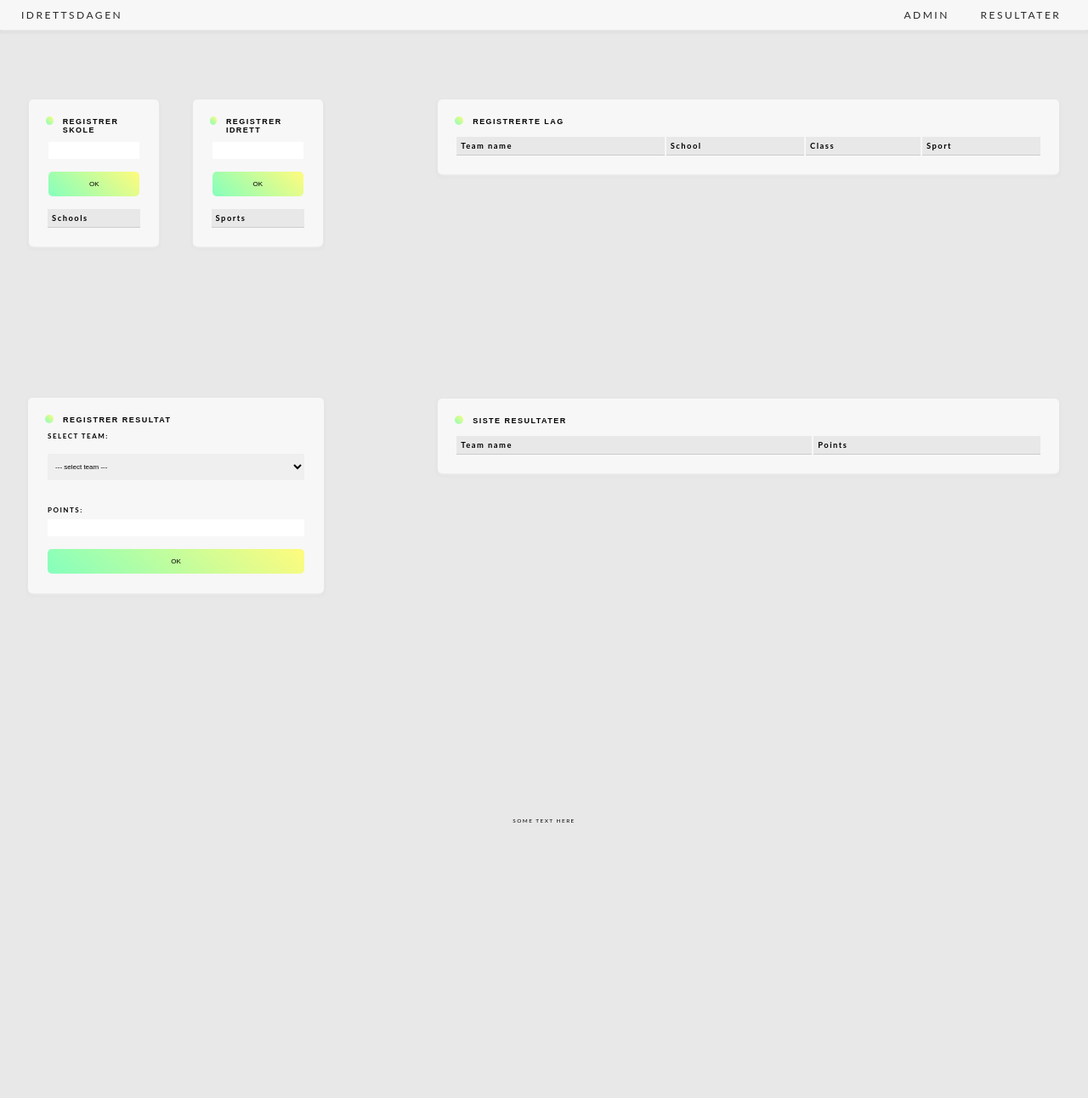
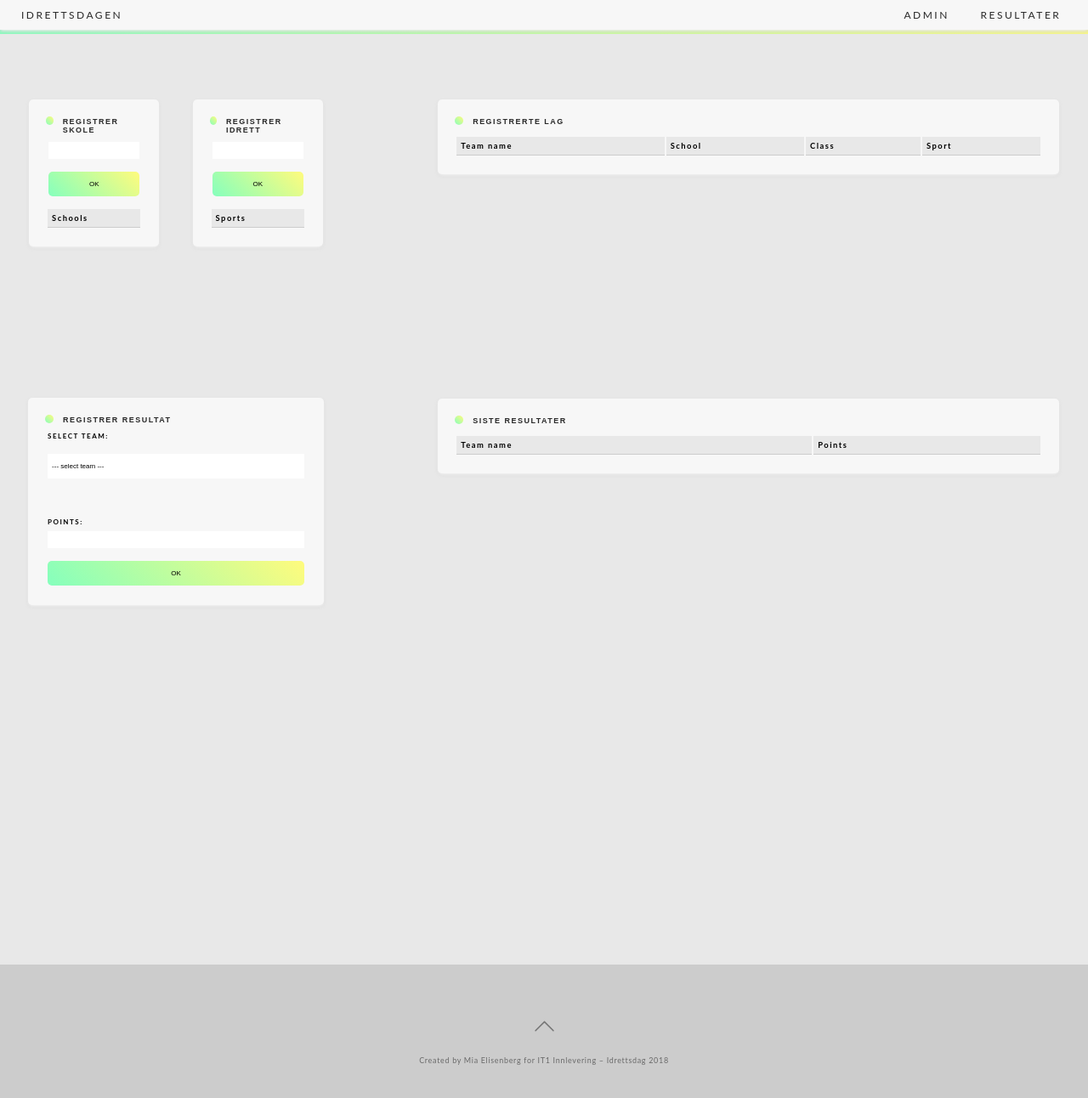
Before and after one commit to emlie/idrettsdag, a plain HTML site: page html/admin.html in a window 1280 px wide. Shown: the whole page at 85% size. Before the commit the page ends 1065 px from the top, so only its background shows below. Drawn offline with Linux system fonts and the light colour scheme; no server answers.

Commit message:
add fontawesome – needs fix

```diff
--- a/css/style.css
+++ b/css/style.css
@@ -144,7 +144,7 @@ nav li a:hover {
 
 header {
   width: 100vw;
-  height: 40rem;
+  height: 4rem;
   display: flex;
   flex-flow: column;
   align-items: center;
@@ -157,7 +157,8 @@ header {
   filter: contrast(1.2);
   background-size: cover;
   */
-  display: none;
+  position: absolute;
+  top: 0;
 }
 
 main {
@@ -173,24 +174,35 @@ main {
 
 footer {
   width: 100vw;
-  height: 20rem;
-  margin-top: calc(var(--space)*3);
-  bottom: 0;
-  position: relative;
-  border: 1px solid transparentzxzx;
-  display: flex;
-  flex-flow: column;
-  align-items: center;
-  align-content: center;
-  justify-content: center;
-  font-family: var(--main-ff-ss-1);
-  font-size: 0.8vw;
-  font-weight: var(--regular);
-  text-align: left;
-  text-transform: uppercase;
-  text-decoration: none;
-  letter-spacing: 0.15rem;
-  color: var(--primary-text);
+ padding: calc(var(--space)*6);
+ margin-top: 30rem;
+ background: var(--gray);
+}
+
+footer p {
+ padding: calc(var(--space)*0);
+ font-family: var(--main-ff-ss-1);
+ font-size: 0.7vw;
+ font-weight: normal;
+ text-align: center;
+ text-transform: none;
+ text-decoration: none;
+ letter-spacing: 0.07rem;
+ color: var(--gray-darker);
+}
+
+footer p a {
+  font-size: inherit;
+}
+
+footer img {
+  width: 2.5rem;
+  margin-bottom: calc(var(--space)*2);
+  -webkit-transform: rotate(180deg);
+  -moz-transform: rotate(180deg);
+  -o-transform: rotate(180deg);
+  -ms-transform: rotate(180deg);
+  transform: rotate(180deg);
 }
 
 
@@ -205,7 +217,7 @@ h1 {
   text-transform: uppercase;
   text-decoration: none;
   letter-spacing: 0.5rem;
-  color: var(--primary-text);
+  color: var(--almost-black);
   border: 1px solid transparent;
   margin: 0;
   padding: 0;
@@ -219,7 +231,7 @@ h2 {
   text-transform: capitalize;
   text-decoration: none;
   letter-spacing: 0.25rem;
-  color: var(--primary-text);
+  color: var(--almost-black);
   border: 1px solid transparent;
   margin: 0;
   padding: 0;
@@ -233,7 +245,7 @@ h3 {
   text-transform: uppercase;
   text-decoration: none;
   letter-spacing: 0.15rem;
-  color: var(--primary-text);
+  color: var(--almost-black);
   border: 1px solid transparent;
   margin: 0;
   padding: 0;
@@ -253,7 +265,7 @@ form {
   text-transform: uppercase;
   text-decoration: none;
   letter-spacing: 0.15rem;
-  color: var(--primary-text);
+  color: var(--almost-black);
 }
 
 label {
@@ -313,6 +325,37 @@ select {
            calc(var(--space)*0.5)
            calc(var(--space)*1)
            calc(var(--space)*0.5);
+  background: white;
+}
+
+.selectdiv {
+  position: relative;
+  font-size: inherit;
+}
+
+.selectdiv::after {
+  font-family: "Font Awesome 5 Solid";
+  content: "\f107";
+  font-weight: 900;
+  color: var(--green);
+  right: 1.1rem;
+  top: 0.8rem;
+  height: 3.4rem;
+  padding: 1.5rem 0 0 0.8rem;
+  position: absolute;
+  pointer-events: none;
+  vertical-align: middle;
+}
+
+/* IE11 hide native arrow button */
+select::-ms-expand {
+display: none;
+}
+
+.selectdiv select {
+  -webkit-appearance: none;
+  -moz-appearance: none;
+  appearance: none;
 }
 
 :required {
@@ -384,6 +427,14 @@ select {
   margin-top: calc(var(--space)*8);
   background: transparent;
   border: 1px solid transparent;
+  font-family: var(--main-ff-ss-1);
+  font-size: 3vw;
+  font-weight: var(--regular);
+  text-align: left;
+  text-transform: uppercase;
+  text-decoration: none;
+  letter-spacing: 0.15rem;
+  color: var(--almost-black);
 }
 
 .adminFormSport {
@@ -391,12 +442,28 @@ select {
   margin-top: calc(var(--space)*8);
   background: transparent;
   border: 1px solid transparent;
+  font-family: var(--main-ff-ss-1);
+  font-size: 3vw;
+  font-weight: var(--regular);
+  text-align: left;
+  text-transform: uppercase;
+  text-decoration: none;
+  letter-spacing: 0.15rem;
+  color: var(--almost-black);
 }
 
 .adminFormResult {
   grid-area: 2 / 2 / auto / span 11;
   margin-top: calc(var(--space)*3);
   background: transparent;
+  font-family: var(--main-ff-ss-1);
+  font-size: 3vw;
+  font-weight: var(--regular);
+  text-align: left;
+  text-transform: uppercase;
+  text-decoration: none;
+  letter-spacing: 0.15rem;
+  color: var(--almost-black);
 }
 
 .adminTeams {
@@ -411,7 +478,7 @@ select {
   text-transform: uppercase;
   text-decoration: none;
   letter-spacing: 0.15rem;
-  color: var(--primary-text);
+  color: var(--almost-black);
 }
 
 .adminResults {
@@ -426,7 +493,7 @@ select {
   text-transform: uppercase;
   text-decoration: none;
   letter-spacing: 0.15rem;
-  color: var(--primary-text);
+  color: var(--almost-black);
 }
 
 .showData {
@@ -438,5 +505,5 @@ select {
   text-transform: uppercase;
   text-decoration: none;
   letter-spacing: 0.15rem;
-  color: var(--primary-text);
+  color: var(--almost-black);
 }
--- a/html/admin.html
+++ b/html/admin.html
@@ -4,6 +4,12 @@
     <meta charset="utf-8">
     <title>Admin – Idrettsdag</title>
     <link rel="stylesheet" href="../css/style.css">
+
+    <script>
+    FontAwesomeConfig = { searchPseudoElements: true };
+  </script>
+  <script defer src="/static/fontawesome/fontawesome-all.js"></script>
+
   </head>
   <body>
 
@@ -43,6 +49,11 @@
     </li>
   </ul>
 </nav>
+
+
+<header id="up">
+
+</header>
 
 
 
@@ -114,10 +125,14 @@
       </div>
       <!-- register a result -->
       <form id="formResult">
-        <label for="selTeam">select team</label><br>
-        <select class="" name="selTeam" id="selTeam" required>
-          <option>--- select team ---</option>
-        </select><br>
+        <label for="selTeam">select team</label>
+        <br>
+        <div class="selectdiv">
+          <select class="" name="selTeam" id="selTeam" required>
+            <option>--- select team ---</option>
+          </select>
+        </div>
+        <br>
         <label for="aResult">points</label><br>
         <input type="number" name="aResult" id="inpPoints" required>
         <button class="submit">OK</button>
@@ -177,9 +192,12 @@
 
 
 <footer>
-  <div class="footer">
-    some text here
-  </div>
+  <p>
+    <a href="#up"><img src="../icons/up-arrow.svg" alt="up"></a>
+  </p>
+  <p>
+    Created by Mia Elisenberg for IT1 Innlevering – Idrettsdag 2018
+  </p>
 </footer>
 
 
@@ -190,7 +208,11 @@
     <script src="../scripts/scripts.js"></script>
 
     <!-- smooth scroll js module: https://github.com/zengabor/zenscroll -->
-    <script src="scripts/zenscroll-latest/zenscroll-min.js"></script>
+    <script src="../scripts/zenscroll-latest/zenscroll-min.js"></script>
+
+    <!-- fontawesome -->
+    <link rel="stylesheet" href="https://use.fontawesome.com/releases/v5.0.12/css/all.css" integrity="sha384-G0fIWCsCzJIMAVNQPfjH08cyYaUtMwjJwqiRKxxE/rx96Uroj1BtIQ6MLJuheaO9" crossorigin="anonymous">
+
 
   </body>
 </html>
```
Also changed, not shown: icons/up-arrow.svg (added).
